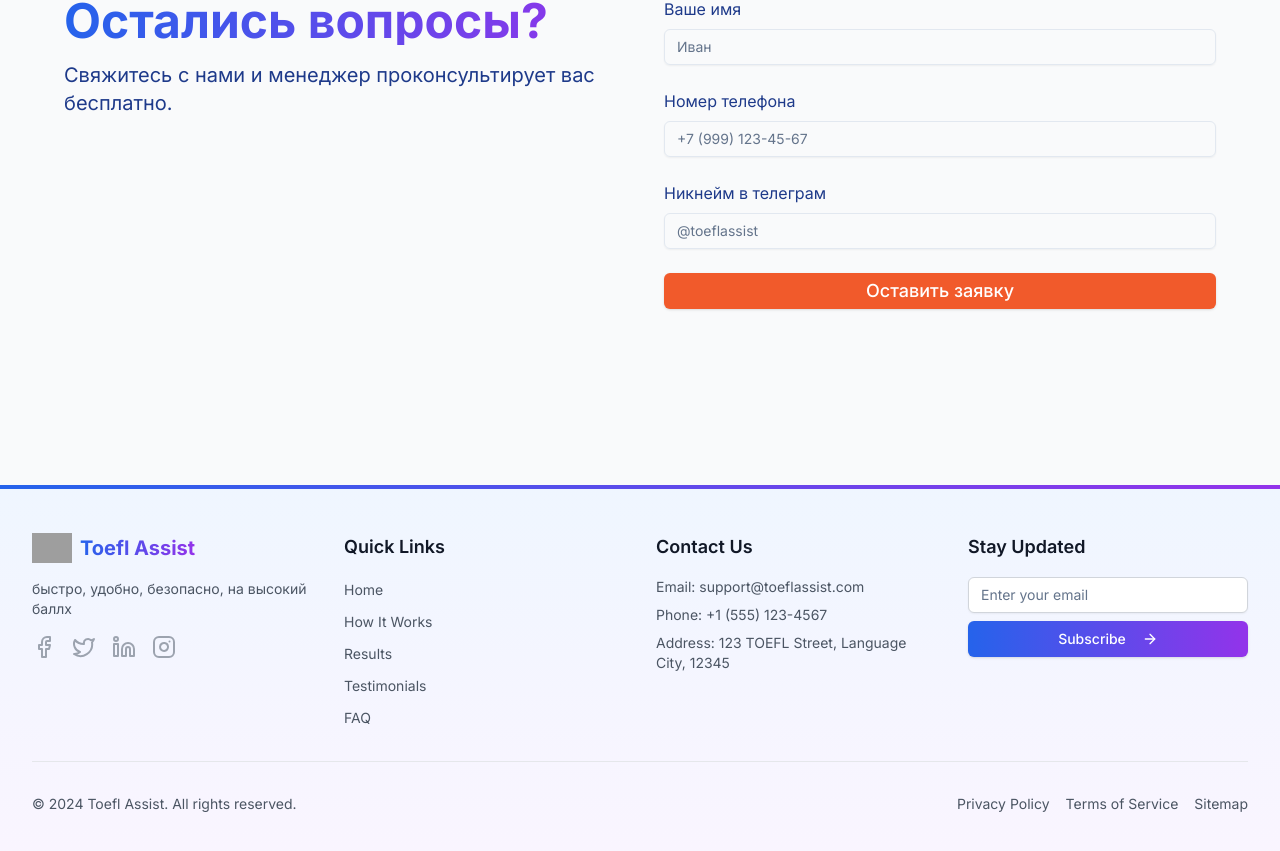
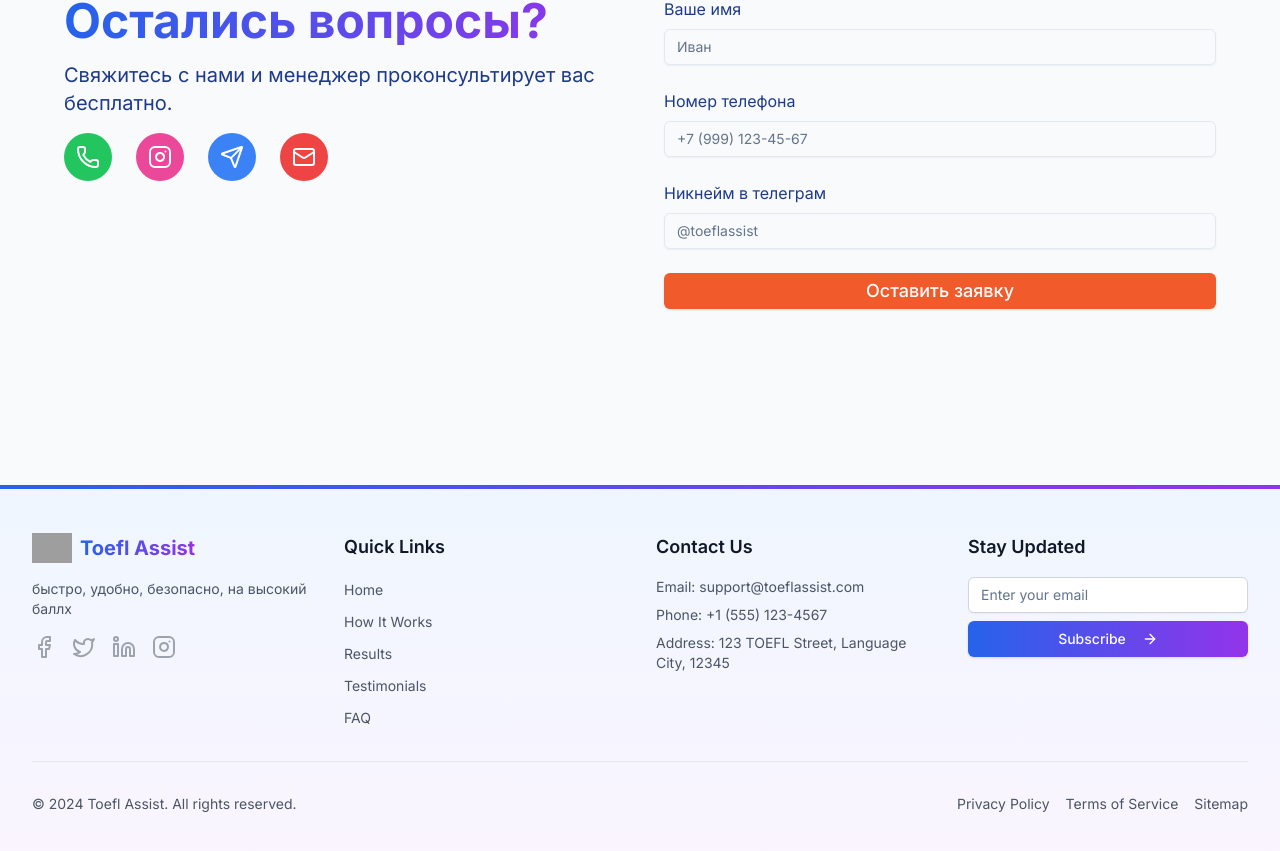
Before and after one commit to muhammadov-q/toeflassist, a Next.js app: page / in a window 1280 px wide. Shown: the part 4371-5222 px from the top of the page. Built offline with nearby package versions, Linux system fonts and the light colour scheme; grey boxes are pictures that could not be loaded.

Commit message:
Finish contact 1.0

```diff
--- a/components/contact.tsx
+++ b/components/contact.tsx
@@ -3,6 +3,7 @@
 import { useState } from 'react'
 import { Button } from "@/components/ui/button"
 import { Input } from "@/components/ui/input"
+import { PhoneIcon as WhatsappIcon, InstagramIcon, SendIcon, MailIcon } from 'lucide-react'
 
 export default function Contact() {
   const [formData, setFormData] = useState({
@@ -26,6 +27,13 @@ export default function Contact() {
     setIsSubmitting(false)
   }
 
+  const socialLinks = [
+    { icon: WhatsappIcon, href: 'https://wa.me/yourphonenumber', label: 'WhatsApp', bgColor: 'bg-green-500', hoverColor: 'hover:bg-green-600' },
+    { icon: InstagramIcon, href: 'https://instagram.com/yourusername', label: 'Instagram', bgColor: 'bg-pink-500', hoverColor: 'hover:bg-pink-600' },
+    { icon: SendIcon, href: 'https://t.me/yourusername', label: 'Telegram', bgColor: 'bg-blue-500', hoverColor: 'hover:bg-blue-600' },
+    { icon: MailIcon, href: 'mailto:your@email.com', label: 'Email', bgColor: 'bg-red-500', hoverColor: 'hover:bg-red-600' },
+  ]
+
   return (
     <section id="contact" className="py-20">
       <div className="container mx-auto px-4">
@@ -34,9 +42,23 @@ export default function Contact() {
             <h2 className="text-4xl sm:text-5xl font-bold mb-4 bg-gradient-to-r from-blue-600 to-purple-600 dark:from-blue-400 dark:to-purple-400 bg-clip-text text-transparent">
               Остались вопросы?
             </h2>
-            <p className="text-xl text-[#1e3a8a] dark:text-white mb-8">
+            <p className="text-xl text-[#1e3a8a] dark:text-white mb-4">
               Свяжитесь с нами и менеджер проконсультирует вас бесплатно.
             </p>
+            <div className="flex space-x-6 mb-8">
+              {socialLinks.map((link, index) => (
+                <a
+                  key={index}
+                  href={link.href}
+                  target="_blank"
+                  rel="noopener noreferrer"
+                  className={`${link.bgColor} ${link.hoverColor} text-white p-3 rounded-full transition-colors duration-300 transform hover:scale-110`}
+                  aria-label={link.label}
+                >
+                  <link.icon className="w-6 h-6" />
+                </a>
+              ))}
+            </div>
           </div>
           <form onSubmit={handleSubmit} className="space-y-6">
             <div>
```
